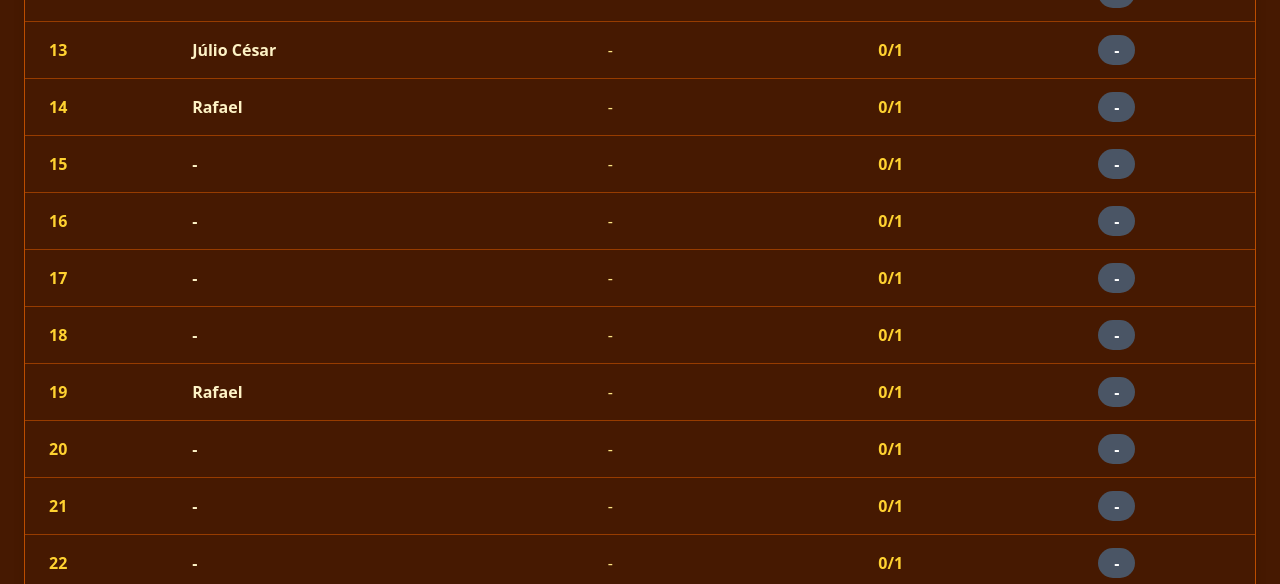
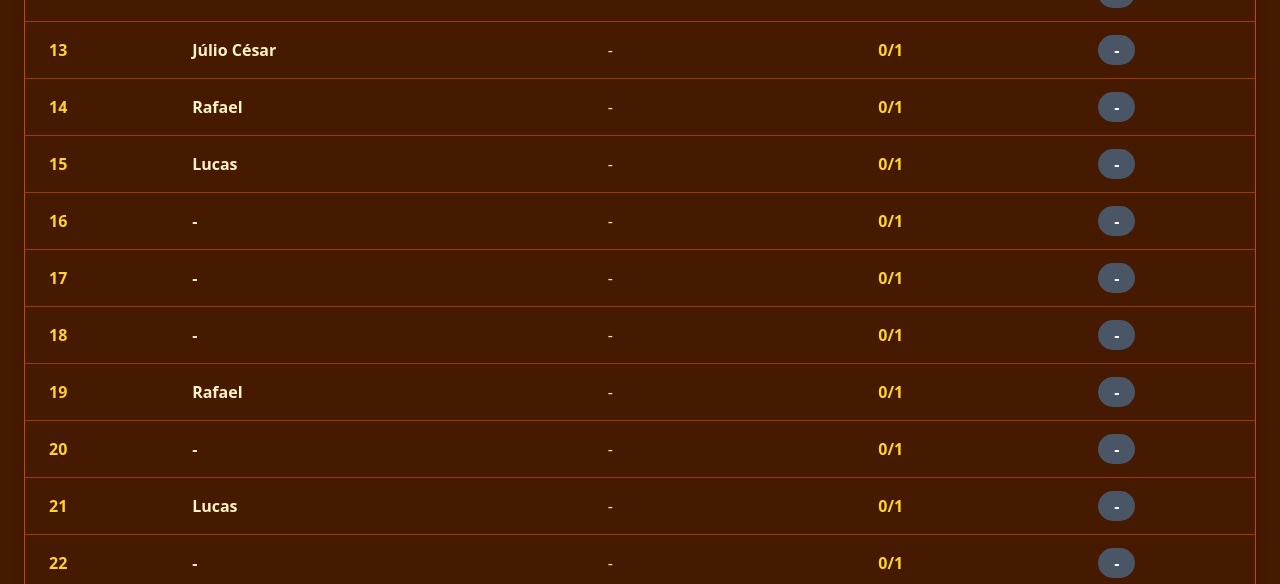
Before and after one commit to thaydionIA/vaquejada-hub, a Next.js app: page /eventos/rancho-pai-filho/participantes in a window 1280 px wide. Shown: the part 1480-2064 px from the top of the page. Built offline with nearby package versions, Linux system fonts and the light colour scheme.

Commit message:
- Participantes:   2 Novas senhs adicionadas.

```diff
--- a/data/participantes.ts
+++ b/data/participantes.ts
@@ -125,7 +125,7 @@ export const participantes: Participante[] = [
   },
   {
     eventoSlug: "rancho-pai-filho", //#15
-    nome: "-",
+    nome: "Lucas",
     cavalo: "-",
     boisDerrubados: 0,
     totalBois: 1,
@@ -173,7 +173,7 @@ export const participantes: Participante[] = [
   },
   {
     eventoSlug: "rancho-pai-filho", //#21
-    nome: "-",
+    nome: "Lucas",
     cavalo: "-",
     boisDerrubados: 0,
     totalBois: 1,
```
